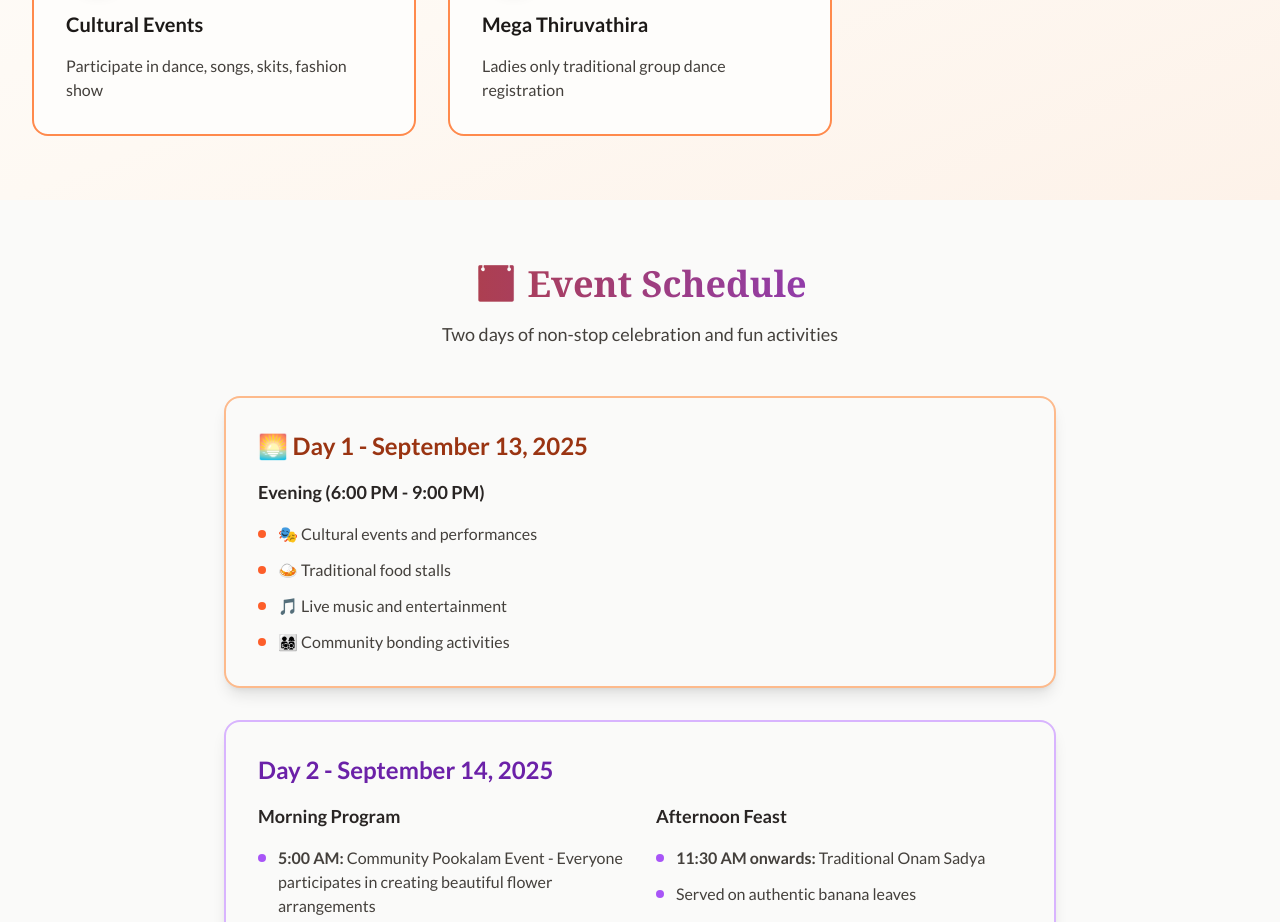
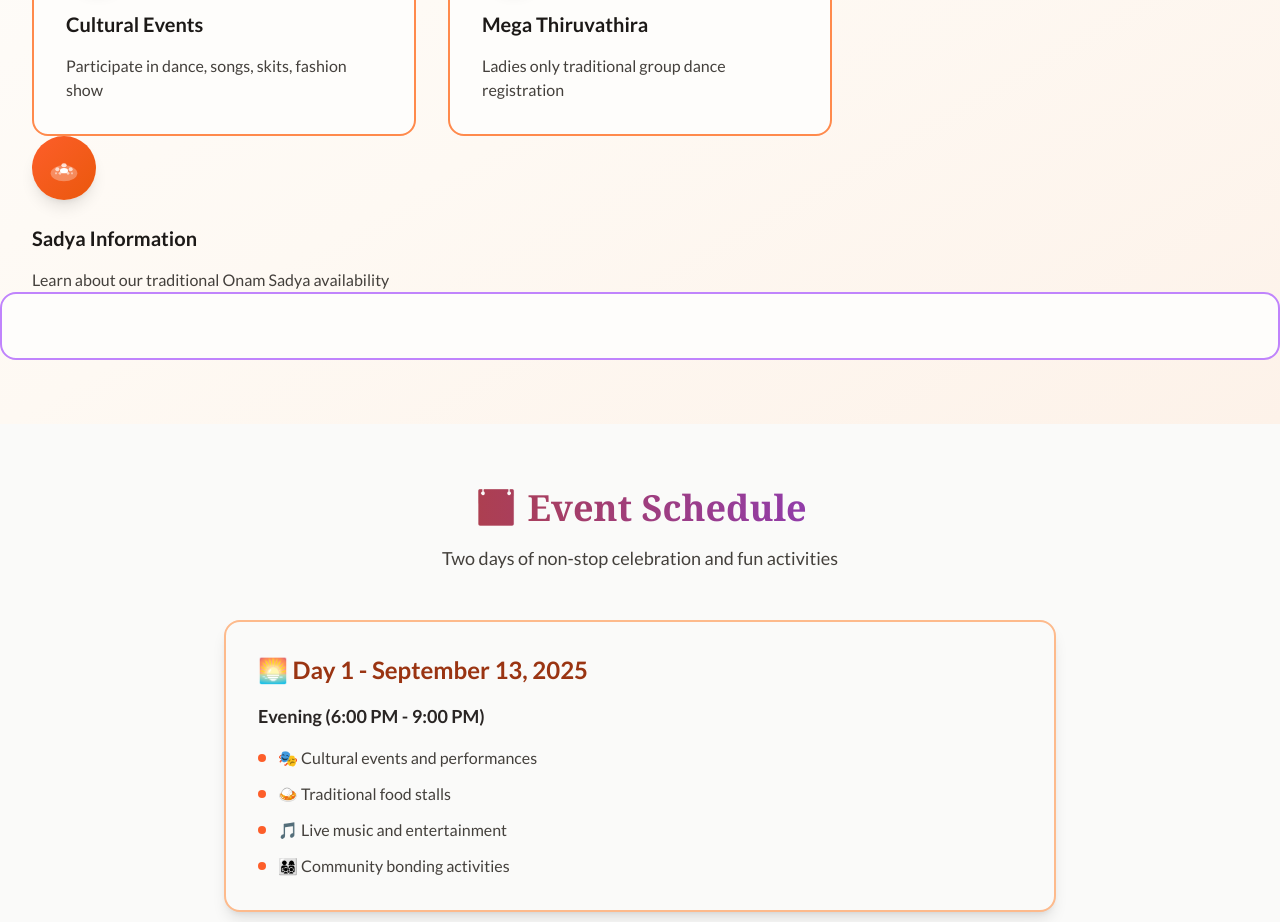
Before and after one commit to ebyed/InfinityMalayalees, a React (Vite) app: page /onam-2025 in a window 1280 px wide. Shown: the part 1360-2282 px from the top of the page. Built offline with nearby package versions, Linux system fonts and the light colour scheme; no server answers.

Commit message:
Updated Onam2025.tsx

```diff
--- a/src/pages/Onam2025.tsx
+++ b/src/pages/Onam2025.tsx
@@ -143,6 +143,22 @@ const Onam2025: React.FC = () => {
                   </p>
                 </div>
               </div>
+
+                                <div className="w-16 h-16 bg-gradient-to-br from-terracotta-500 to-terracotta-600 rounded-full flex items-center justify-center mb-6 group-hover:scale-110 transition-transform duration-200 shadow-lg">
+                    <SadyaIcon size={32} className="text-white" />
+                  </div>
+                  <h3 className="text-xl font-bold text-stone-900 dark:text-stone-100 mb-4">
+                    Sadya Information
+                  </h3>
+                  <p className="text-stone-700 dark:text-stone-200 font-medium">
+                    Learn about our traditional Onam Sadya availability
+                  </p>
+                </div>
+
+                <div
+                  onClick={() => setActiveTab('events')}
+                  className="group cursor-pointer bg-sand-50 dark:bg-charcoal-800 rounded-2xl p-8 border-2 border-plum-400 dark:border-plum-500 hover:shadow-2xl transform hover:scale-105 transition-all duration-300"
+                >
             </div>
 
           </section>
```
